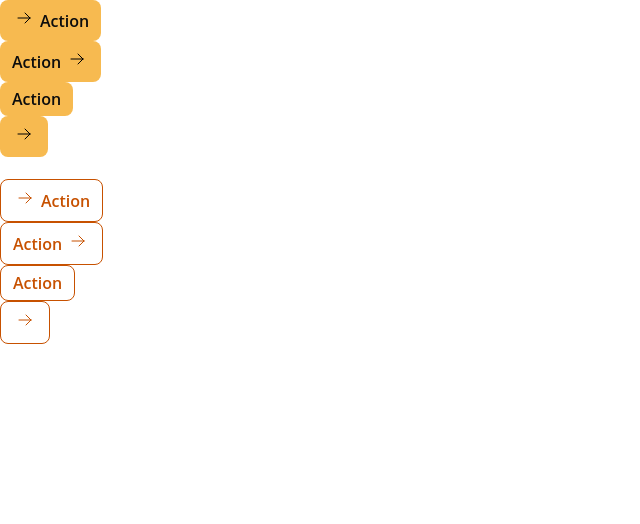
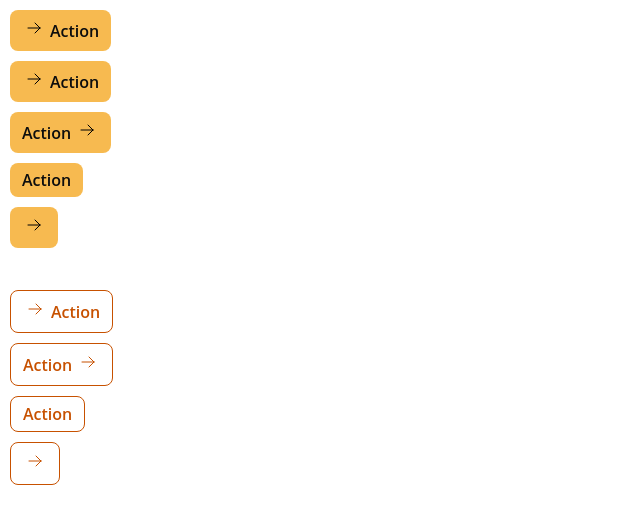
Before and after one commit to Stalloyde/MindLens, a Vue app: page / in a window 1280 px wide. Shown: the top 524 px of the page, without its empty margins (0-640 px from the left). Built offline with nearby package versions, Linux system fonts and the light colour scheme.

Commit message:
Add margins to each button

```diff
--- a/src/App.vue
+++ b/src/App.vue
@@ -3,15 +3,34 @@ import Button from './components/Button.vue'
 </script>
 
 <template>
+  <div>
+    <Button />
+  </div>
+  <div>
     <Button type="primary" content="leftIconText" />
+  </div>
+  <div>
     <Button type="primary" content="rightIconText" />
+  </div>
+  <div>
     <Button type="primary" content="text" />
+  </div>
+  <div>
     <Button type="primary" content="icon" />
+  </div>
+
   <br />
+
+  <div>
     <Button type="secondary" content="leftIconText" />
+  </div>
+  <div>
     <Button type="secondary" content="rightIconText" />
+  </div>
+  <div>
     <Button type="secondary" content="text" />
+  </div>
+  <div>
     <Button type="secondary" content="icon" />
+  </div>
 </template>
-
-<style scoped></style>
--- a/src/assets/main.css
+++ b/src/assets/main.css
@@ -17,3 +17,7 @@
   font-size: 16px;
   font-weight: 600;
 }
+
+#app > div {
+  margin: 10px;
+}
```
Lines whose indentation alone changed are shown as unchanged.
